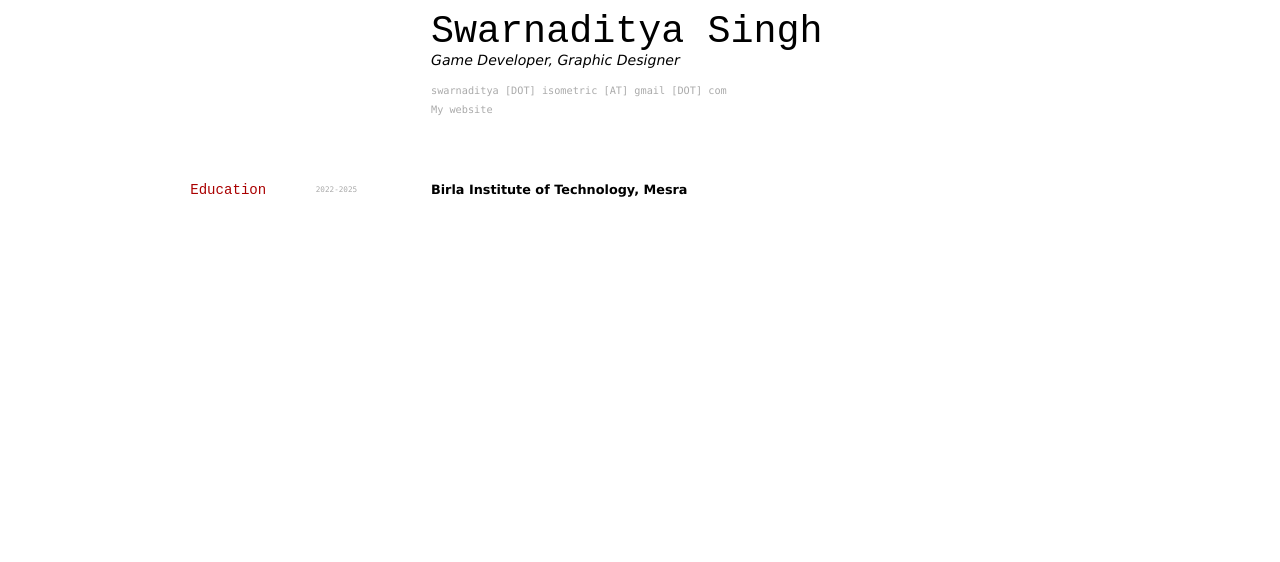
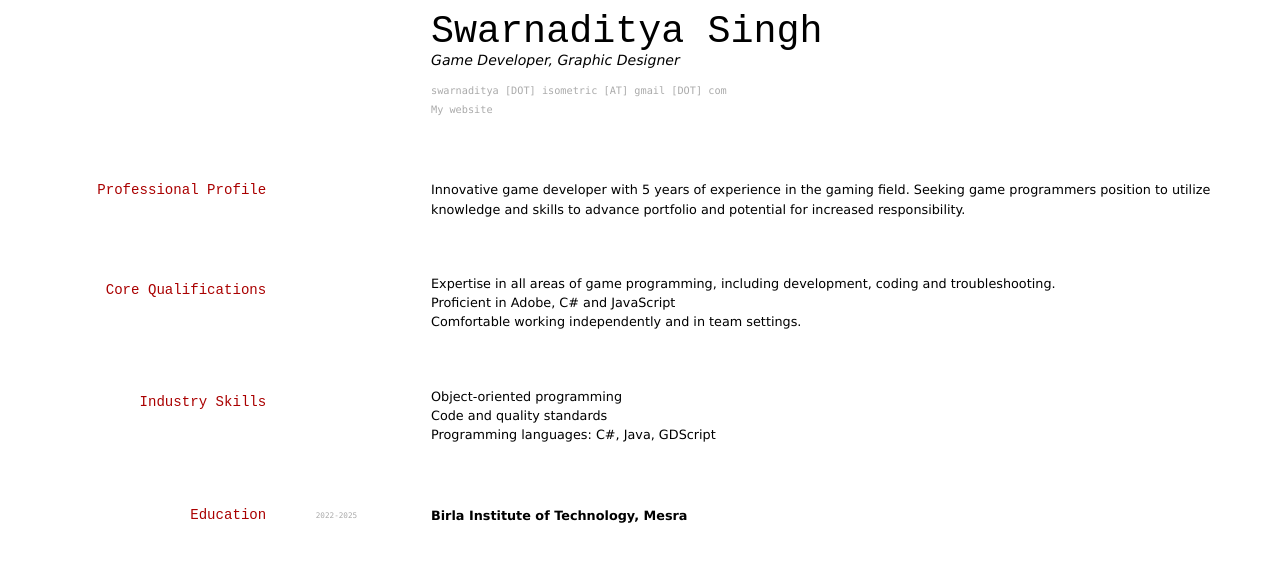
Before and after one commit to DemonKingSwarn/cv, a Jekyll site: the page built from index.md, in a window 1280 px wide. Shown: the top 562 px of the page. Built offline with Jekyll 4.4.1, drawn with Linux system fonts in a browser that asks for light colours.

Commit message:
info added

```diff
--- a/index.md
+++ b/index.md
@@ -13,6 +13,22 @@ Game Developer, Graphic Designer
 <a href="https://demonkingswarn.is-a.dev">My website</a>
 </div>
 
+## Professional Profile
+
+Innovative game developer with 5 years of experience in the gaming field. Seeking game programmers position to utilize knowledge and skills to advance portfolio and potential for increased responsibility.
+
+## Core Qualifications
+
+- Expertise in all areas of game programming, including development, coding and troubleshooting.
+- Proficient in Adobe, C# and JavaScript
+- Comfortable working independently and in team settings.
+
+## Industry Skills
+
+- Object-oriented programming
+- Code and quality standards
+- Programming languages: C#, Java, GDScript
+
 ## Education
 
 `2022-2025`
```
